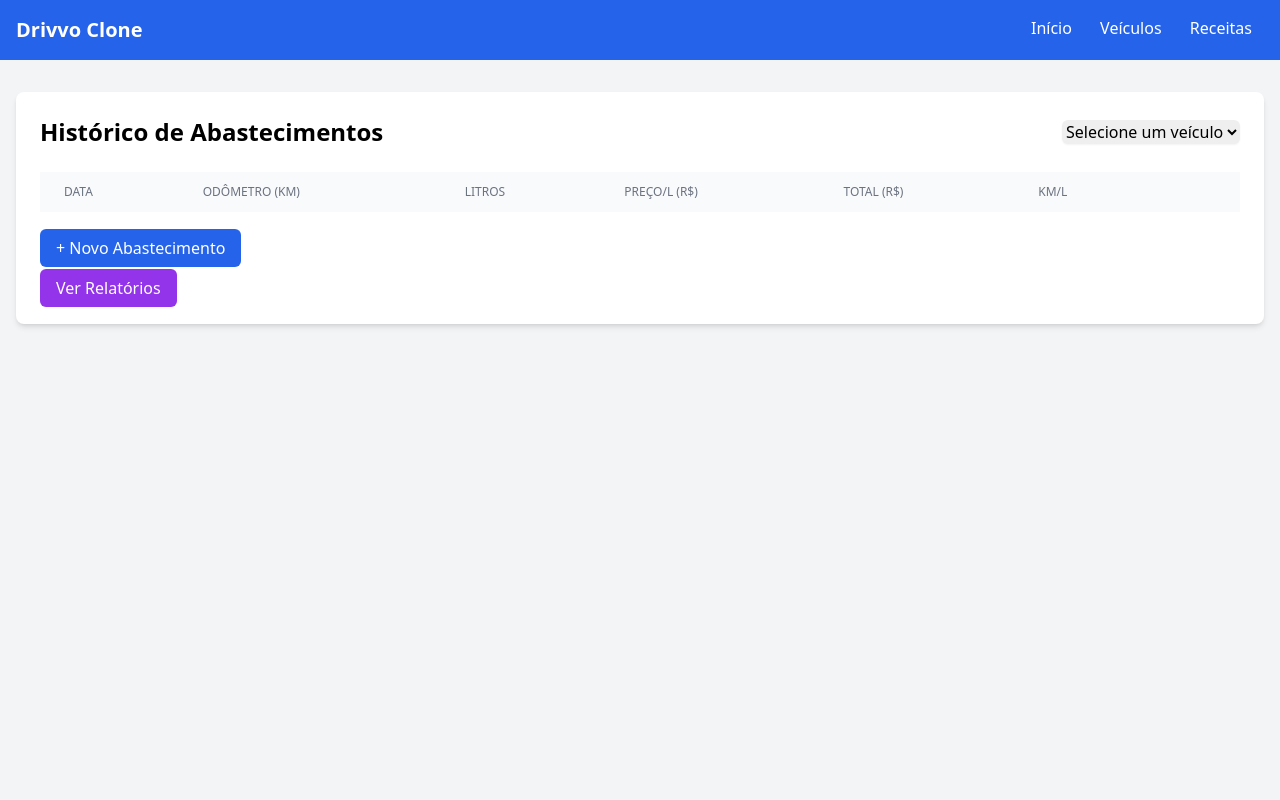
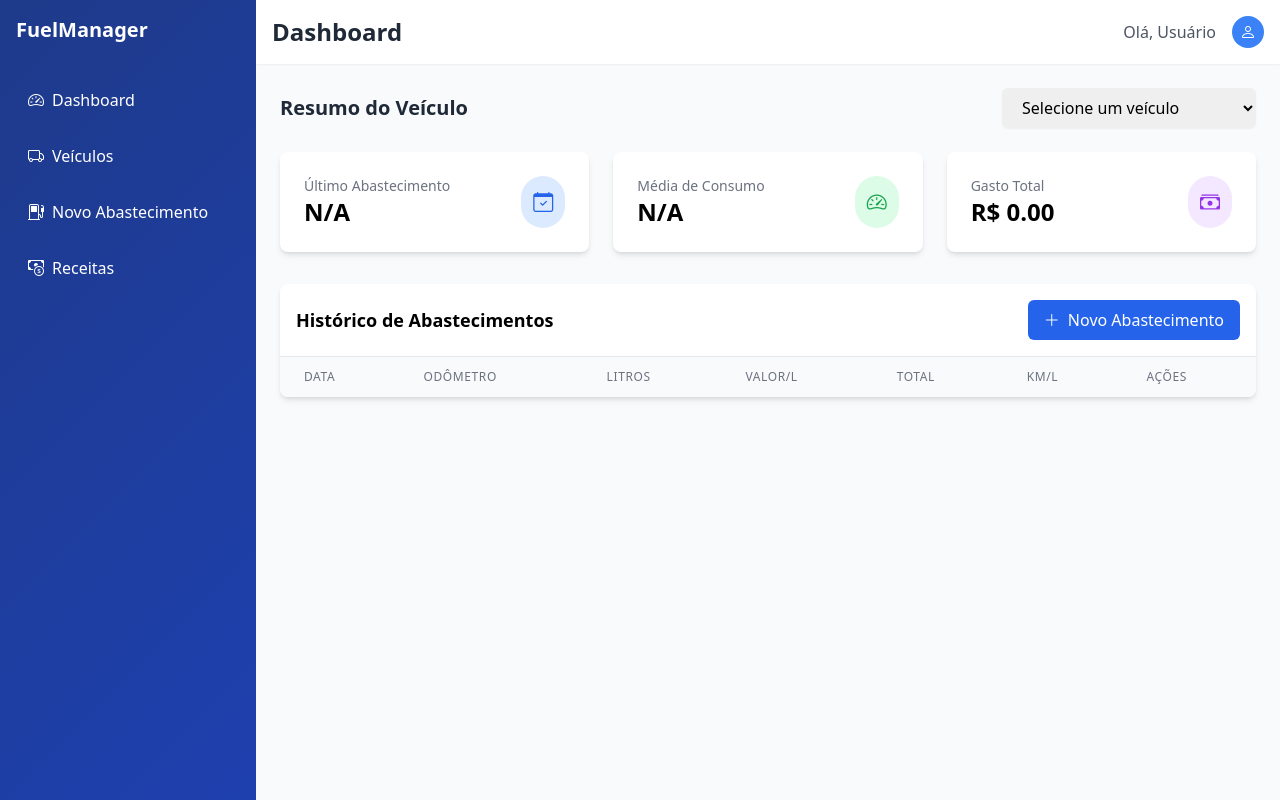
Before and after one commit to fabricioribeiro/Driver, a Flask app: page / in a window 1280 px wide. Run offline with Flask 3, Linux system fonts and the light colour scheme; lists and menus that the app fills with data are empty; some libraries are stand-ins or nearby versions.

Commit message:
feita correções na visualizacao da pagina inicial, e melhorias de visual

```diff
--- a/app.py
+++ b/app.py
@@ -1,9 +1,3 @@
-"""
-Aplicação Flask para gestão de veículos, abastecimentos e receitas
-Autor: Sua Assistência AI
-Data: [Data]
-"""
-
 from flask import Flask, render_template, request, redirect, url_for, send_file
 from flask_sqlalchemy import SQLAlchemy
 from datetime import datetime
@@ -13,7 +7,7 @@ import io
 import os
 
 # Configuração inicial do Flask
-app = Flask(__name__)
+app = Flask(__name__, static_folder='static')
 app.config['SQLALCHEMY_DATABASE_URI'] = 'sqlite:///database.db'
 app.config['SQLALCHEMY_TRACK_MODIFICATIONS'] = False
 db = SQLAlchemy(app)
@@ -95,6 +89,7 @@ def index():
 
 @app.route('/add', methods=['GET', 'POST'])
 def add_abastecimento():
+    """Adiciona novo abastecimento"""
     veiculos = Veiculo.query.all()
     if request.method == 'POST':
         novo = Abastecimento(
@@ -111,6 +106,7 @@ def add_abastecimento():
 
 @app.route('/edit/<int:id>', methods=['GET', 'POST'])
 def edit_abastecimento(id):
+    """Edita abastecimento existente"""
     abast = Abastecimento.query.get_or_404(id)
     veiculos = Veiculo.query.all()
     if request.method == 'POST':
@@ -125,6 +121,7 @@ def edit_abastecimento(id):
 
 @app.route('/delete/<int:id>')
 def delete_abastecimento(id):
+    """Remove abastecimento"""
     abast = Abastecimento.query.get_or_404(id)
     veiculo_id = abast.veiculo_id
     db.session.delete(abast)
@@ -133,6 +130,7 @@ def delete_abastecimento(id):
 
 @app.route('/veiculos', methods=['GET', 'POST'])
 def veiculos():
+    """Gerencia veículos cadastrados"""
     if request.method == 'POST':
         novo = Veiculo(
             nome=request.form['nome'],
@@ -146,6 +144,7 @@ def veiculos():
 
 @app.route('/receitas', methods=['GET', 'POST'])
 def receitas():
+    """Gerencia receitas"""
     veiculos = Veiculo.query.all()
     if request.method == 'POST':
         nova = Receita(
@@ -161,6 +160,7 @@ def receitas():
 
 @app.route('/delete_receita/<int:id>')
 def delete_receita(id):
+    """Remove receita"""
     receita = Receita.query.get_or_404(id)
     veiculo_id = receita.veiculo_id
     db.session.delete(receita)
@@ -169,6 +169,7 @@ def delete_receita(id):
 
 @app.route('/relatorios')
 def relatorios():
+    """Gera relatórios detalhados"""
     veiculo_id = request.args.get('veiculo_id')
     if not veiculo_id:
         return redirect(url_for('index'))
@@ -180,19 +181,30 @@ def relatorios():
     # Cálculo do saldo
     total_receitas = sum(r.valor for r in veiculo.receitas)
     total_combustivel = sum(a.total for a in abastecimentos)
-    saldo = total_receitas - total_combustivel  # Variável crítica!
+    saldo = total_receitas - total_combustivel
 
-    # Geração do gráfico
+    # Geração de gráfico
     if len(abastecimentos) > 1:
-        # ... (código do gráfico permanece igual)
+        datas = [a.data.strftime('%d/%m') for a in abastecimentos[1:]]
+        km_litro = [a.km_litro for a in abastecimentos[1:]]
 
-        return render_template('relatorios.html',
+        plt.figure()
+        plt.plot(datas, km_litro, marker='o')
+        plt.title(f'Desempenho - {veiculo.nome}')
+        plt.xlabel('Data')
+        plt.ylabel('km/l')
+        plt.grid(True)
+        plt.savefig('static/img/grafico.png')
+        plt.close()
+
+    return render_template('relatorios.html',
                          veiculo=veiculo,
                          abastecimentos=abastecimentos,
-                         saldo=saldo)  # Passando a variável para o template
+                         saldo=saldo)
 
 @app.route('/exportar/excel')
 def exportar_excel():
+    """Exporta dados para Excel"""
     veiculo_id = request.args.get('veiculo_id')
     abastecimentos = Abastecimento.query.filter_by(veiculo_id=veiculo_id).all()
 
@@ -201,7 +213,7 @@ def exportar_excel():
         'Odômetro': a.odometro,
         'Litros': a.litros,
         'Preço/L': a.preco_litro,
-        'Total': a.litros * a.preco_litro,
+        'Total': a.total,
         'km/l': getattr(a, 'km_litro', None)
     } for a in abastecimentos])
 
@@ -212,9 +224,8 @@ def exportar_excel():
     return send_file(
         output,
         mimetype='application/vnd.openxmlformats-officedocument.spreadsheetml.sheet',
-        download_name='relatorio_abastecimentos.xlsx'
+        download_name=f'relatorio_{veiculo_id}.xlsx'
     )
-
 
 if __name__ == '__main__':
     os.makedirs('static/img', exist_ok=True)
--- a/templates/base.html
+++ b/templates/base.html
@@ -1,30 +1,72 @@
 <!DOCTYPE html>
 <html lang="pt-BR">
 <head>
-    <!-- Configurações básicas -->
     <meta charset="UTF-8">
     <meta name="viewport" content="width=device-width, initial-scale=1.0">
-    <title>Drivvo Clone - Gestão Veicular</title>
+    <title>FuelManager - Gestão de Abastecimentos</title>
+    <!-- Bootstrap Icons -->
+    <link rel="stylesheet" href="https://cdn.jsdelivr.net/npm/bootstrap-icons@1.10.0/font/bootstrap-icons.css">
+    <!-- Tailwind CSS -->
+    <script src="https://cdn.tailwindcss.com"></script>
+    <style>
+        .sidebar {
+            background: linear-gradient(135deg, #1e3a8a 0%, #1e40af 100%);
+        }
+        .card {
+            transition: all 0.3s ease;
+        }
+        .card:hover {
+            transform: translateY(-5px);
+            box-shadow: 0 10px 25px -5px rgba(0, 0, 0, 0.1);
+        }
+    </style>
+</head>
+<body class="bg-gray-50">
+    <div class="flex h-screen">
+        <!-- Sidebar -->
+        <div class="sidebar w-64 text-white p-4 hidden md:block">
+            <div class="flex items-center space-x-2 mb-8">
+             <!--   <img src="{{ url_for('static', filename='img/logo.png') }}" alt="Logo" class="h-10"> -->
+                <span class="text-xl font-bold">FuelManager</span>
+            </div>
+            <nav>
+                <a href="{{ url_for('index') }}" class="flex items-center space-x-2 p-3 rounded hover:bg-blue-700 mb-2">
+                    <i class="bi bi-speedometer2"></i>
+                    <span>Dashboard</span>
+                </a>
+                <a href="{{ url_for('veiculos') }}" class="flex items-center space-x-2 p-3 rounded hover:bg-blue-700 mb-2">
+                    <i class="bi bi-truck"></i>
+                    <span>Veículos</span>
+                </a>
+                <a href="{{ url_for('add_abastecimento') }}" class="flex items-center space-x-2 p-3 rounded hover:bg-blue-700 mb-2">
+                    <i class="bi bi-fuel-pump"></i>
+                    <span>Novo Abastecimento</span>
+                </a>
+                <a href="{{ url_for('receitas') }}" class="flex items-center space-x-2 p-3 rounded hover:bg-blue-700 mb-2">
+                    <i class="bi bi-cash-coin"></i>
+                    <span>Receitas</span>
+                </a>
+            </nav>
+        </div>
 
-    <!-- Framework Tailwind CSS -->
-    <script src="https://cdn.tailwindcss.com"></script>
-</head>
-<body class="bg-gray-100">
-    <!-- Barra de navegação -->
-    <nav class="bg-blue-600 p-4 text-white">
-        <div class="container mx-auto flex justify-between">
-            <h1 class="text-xl font-bold">Drivvo Clone</h1>
-            <div>
-                <a href="{{ url_for('index') }}" class="px-3 hover:bg-blue-700 rounded">Início</a>
-                <a href="{{ url_for('veiculos') }}" class="px-3 hover:bg-blue-700 rounded">Veículos</a>
-                <a href="{{ url_for('receitas') }}" class="px-3 hover:bg-blue-700 rounded">Receitas</a>
-            </div>
+        <!-- Main Content -->
+        <div class="flex-1 overflow-auto">
+            <!-- Top Bar -->
+            <header class="bg-white shadow-sm p-4 flex justify-between items-center">
+                <h1 class="text-2xl font-bold text-gray-800">{% block title %}{% endblock %}</h1>
+                <div class="flex items-center space-x-4">
+                    <span class="text-gray-600">Olá, Usuário</span>
+                    <div class="h-8 w-8 rounded-full bg-blue-500 flex items-center justify-center text-white">
+                        <i class="bi bi-person"></i>
+                    </div>
+                </div>
+            </header>
+
+            <!-- Content -->
+            <main class="p-6">
+                {% block content %}{% endblock %}
+            </main>
         </div>
-    </nav>
-
-    <!-- Conteúdo principal -->
-    <div class="container mx-auto mt-8 px-4">
-        {% block content %}{% endblock %}
     </div>
 </body>
 </html>
--- a/templates/index.html
+++ b/templates/index.html
@@ -1,67 +1,131 @@
 {% extends "base.html" %}
 
+{% block title %}Dashboard{% endblock %}
+
 {% block content %}
-    <div class="bg-white rounded-lg shadow-md p-6">
-        <div class="mb-6 flex justify-between items-center">
-            <h2 class="text-2xl font-bold">Histórico de Abastecimentos</h2>
+<div class="mb-6">
+    <div class="flex justify-between items-center">
+        <h2 class="text-xl font-semibold text-gray-800">Resumo do Veículo</h2>
         <select onchange="window.location.href = '/?veiculo_id=' + this.value"
-                    class="rounded-md border-gray-300 shadow-sm">
+                class="rounded-md border-gray-300 shadow-sm px-4 py-2">
             <option value="">Selecione um veículo</option>
             {% for v in veiculos %}
-                    <option value="{{ v.id }}" {% if v.id == veiculo_id|int %}selected{% endif %}>{{ v.nome }}</option>
+                <option value="{{ v.id }}" {% if v.id == veiculo_id|int %}selected{% endif %}>
+                    {{ v.nome }} ({{ v.marca }})
+                </option>
             {% endfor %}
         </select>
     </div>
+</div>
 
+<!-- Cards de Métricas -->
+<div class="grid grid-cols-1 md:grid-cols-3 gap-6 mb-8">
+    <div class="card bg-white rounded-lg shadow-md p-6">
+        <div class="flex items-center justify-between">
+            <div>
+                <p class="text-sm text-gray-500">Último Abastecimento</p>
+                <p class="text-2xl font-bold">
+                    {% if abastecimentos %}
+                        {{ abastecimentos[0].data.strftime('%d/%m/%Y') }}
+                    {% else %}
+                        N/A
+                    {% endif %}
+                </p>
+            </div>
+            <div class="p-3 rounded-full bg-blue-100 text-blue-600">
+                <i class="bi bi-calendar-check text-xl"></i>
+            </div>
+        </div>
+    </div>
+
+    <div class="card bg-white rounded-lg shadow-md p-6">
+        <div class="flex items-center justify-between">
+            <div>
+                <p class="text-sm text-gray-500">Média de Consumo</p>
+                <p class="text-2xl font-bold">
+                    {% if abastecimentos|length > 1 %}
+                        {{ "%.2f"|format((abastecimentos|sum(attribute='km_litro')/(abastecimentos|length -1)) if abastecimentos|length > 1 else 0) }} km/l
+                    {% else %}
+                        N/A
+                    {% endif %}
+                </p>
+            </div>
+            <div class="p-3 rounded-full bg-green-100 text-green-600">
+                <i class="bi bi-speedometer2 text-xl"></i>
+            </div>
+        </div>
+    </div>
+
+    <div class="card bg-white rounded-lg shadow-md p-6">
+        <div class="flex items-center justify-between">
+            <div>
+                <p class="text-sm text-gray-500">Gasto Total</p>
+                <p class="text-2xl font-bold">
+                    R$ {{ "%.2f"|format(abastecimentos|sum(attribute='total')) }}
+                </p>
+            </div>
+            <div class="p-3 rounded-full bg-purple-100 text-purple-600">
+                <i class="bi bi-cash-stack text-xl"></i>
+            </div>
+        </div>
+    </div>
+</div>
+
+<!-- Tabela de Abastecimentos -->
+<div class="bg-white rounded-lg shadow-md overflow-hidden">
+    <div class="p-4 border-b flex justify-between items-center">
+        <h3 class="text-lg font-semibold">Histórico de Abastecimentos</h3>
+        <a href="{{ url_for('add_abastecimento') }}"
+           class="bg-blue-600 hover:bg-blue-700 text-white px-4 py-2 rounded-md flex items-center space-x-2">
+            <i class="bi bi-plus-lg"></i>
+            <span>Novo Abastecimento</span>
+        </a>
+    </div>
+
+    <div class="overflow-x-auto">
         <table class="min-w-full divide-y divide-gray-200">
-            <thead>
+            <thead class="bg-gray-50">
                 <tr>
-                    <th class="px-6 py-3 bg-gray-50 text-left text-xs font-medium text-gray-500 uppercase">Data</th>
-                    <th class="px-6 py-3 bg-gray-50 text-left text-xs font-medium text-gray-500 uppercase">Odômetro (km)</th>
-                    <th class="px-6 py-3 bg-gray-50 text-left text-xs font-medium text-gray-500 uppercase">Litros</th>
-                    <th class="px-6 py-3 bg-gray-50 text-left text-xs font-medium text-gray-500 uppercase">Preço/L (R$)</th>
-                    <th class="px-6 py-3 bg-gray-50 text-left text-xs font-medium text-gray-500 uppercase">Total (R$)</th>
-                    <th class="px-6 py-3 bg-gray-50 text-left text-xs font-medium text-gray-500 uppercase">Km/L</th>
-                    <th class="px-6 py-3 bg-gray-50"></th>
+                    <th class="px-6 py-3 text-left text-xs font-medium text-gray-500 uppercase tracking-wider">Data</th>
+                    <th class="px-6 py-3 text-left text-xs font-medium text-gray-500 uppercase tracking-wider">Odômetro</th>
+                    <th class="px-6 py-3 text-left text-xs font-medium text-gray-500 uppercase tracking-wider">Litros</th>
+                    <th class="px-6 py-3 text-left text-xs font-medium text-gray-500 uppercase tracking-wider">Valor/L</th>
+                    <th class="px-6 py-3 text-left text-xs font-medium text-gray-500 uppercase tracking-wider">Total</th>
+                    <th class="px-6 py-3 text-left text-xs font-medium text-gray-500 uppercase tracking-wider">Km/L</th>
+                    <th class="px-6 py-3 text-left text-xs font-medium text-gray-500 uppercase tracking-wider">Ações</th>
                 </tr>
             </thead>
             <tbody class="bg-white divide-y divide-gray-200">
                 {% for abast in abastecimentos %}
-                <tr>
+                <tr class="hover:bg-gray-50">
                     <td class="px-6 py-4 whitespace-nowrap">{{ abast.data.strftime('%d/%m/%Y') }}</td>
-                    <td class="px-6 py-4">{{ abast.odometro }}</td>
-                    <td class="px-6 py-4">{{ abast.litros }}</td>
+                    <td class="px-6 py-4">{{ abast.odometro }} km</td>
+                    <td class="px-6 py-4">{{ abast.litros }} L</td>
                     <td class="px-6 py-4">R$ {{ "%.2f"|format(abast.preco_litro) }}</td>
-                    <td class="px-6 py-4">R$ {{ "%.2f"|format(abast.litros * abast.preco_litro) }}</td>
+                    <td class="px-6 py-4">R$ {{ "%.2f"|format(abast.total) }}</td>
                     <td class="px-6 py-4">
                         {% if loop.index0 > 0 %}
-                            {{ abast.km_litro }}
+                            {{ "%.2f"|format(abast.km_litro) }} km/l
                         {% else %}
                             -
                         {% endif %}
                     </td>
-                    <td class="px-6 py-4 space-x-2">
+                    <td class="px-6 py-4 whitespace-nowrap">
+                        <div class="flex space-x-2">
                             <a href="{{ url_for('edit_abastecimento', id=abast.id) }}"
-                           class="text-blue-600 hover:text-blue-900">Editar</a>
+                               class="text-blue-600 hover:text-blue-900 p-1 rounded hover:bg-blue-50">
+                                <i class="bi bi-pencil-square"></i>
+                            </a>
                             <a href="{{ url_for('delete_abastecimento', id=abast.id) }}"
-                           class="text-red-600 hover:text-red-900">Excluir</a>
+                               class="text-red-600 hover:text-red-900 p-1 rounded hover:bg-red-50">
+                                <i class="bi bi-trash"></i>
+                            </a>
+                        </div>
                     </td>
                 </tr>
                 {% endfor %}
             </tbody>
         </table>
-
-        <div class="mt-6">
-            <a href="{{ url_for('add_abastecimento') }}"
-               class="bg-blue-600 text-white py-2 px-4 rounded-md hover:bg-blue-700">
-                + Novo Abastecimento
-            </a>
-        </div>
-        <div class="mt-4">
-            <a href="{{ url_for('relatorios', veiculo_id=veiculo_id) }}"
-               class="bg-purple-600 text-white py-2 px-4 rounded-md hover:bg-purple-700">
-                Ver Relatórios
-            </a>
     </div>
 </div>
 {% endblock %}
```
Also changed, not shown: instance/database.db, static/img/dashboard-bg.txt (added), static/img/grafico.txt (added), static/img/logo.txt (added). Lines whose indentation alone changed are shown as unchanged.
